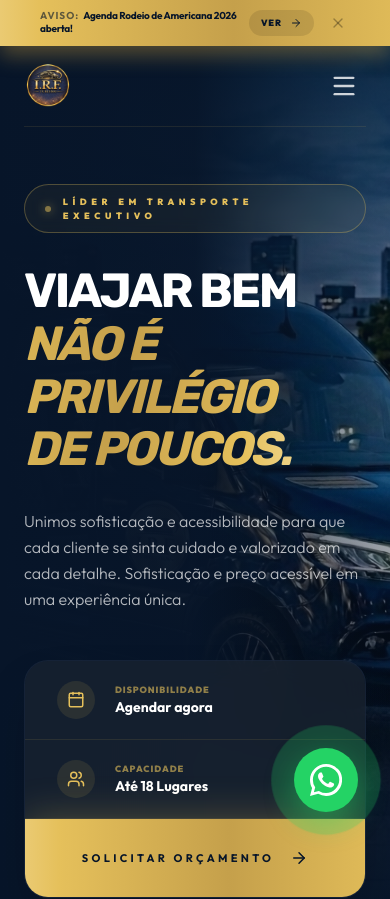
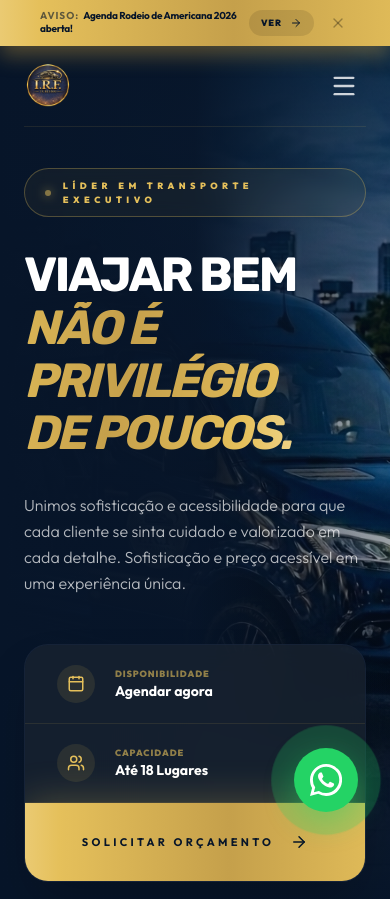
Before and after one commit to GabrielCostaLuiz/irf-turismo, a Next.js app: page / in a window 390 px wide. Shown: the top 899 px of the page. Built offline with nearby package versions, Linux system fonts and the light colour scheme.

Commit message:
style: reduce top padding in Hero section when promo banner is visible

```diff
--- a/src/components/Hero.tsx
+++ b/src/components/Hero.tsx
@@ -11,7 +11,7 @@ export default function Hero() {
   const { isPromoVisible } = useUI();
 
   return (
-    <section className={`relative min-h-screen w-full overflow-hidden bg-navy-dark flex flex-col transition-all duration-500 ${isPromoVisible ? "pt-40 lg:pt-48" : "pt-24 lg:pt-32"
+    <section className={`relative min-h-screen w-full overflow-hidden bg-navy-dark flex flex-col transition-all duration-500 ${isPromoVisible ? "pt-36 lg:pt-48" : "pt-24 lg:pt-32"
       }`}>
       {/* Background Image Container */}
       <div className="absolute inset-0 w-full h-full">
```
